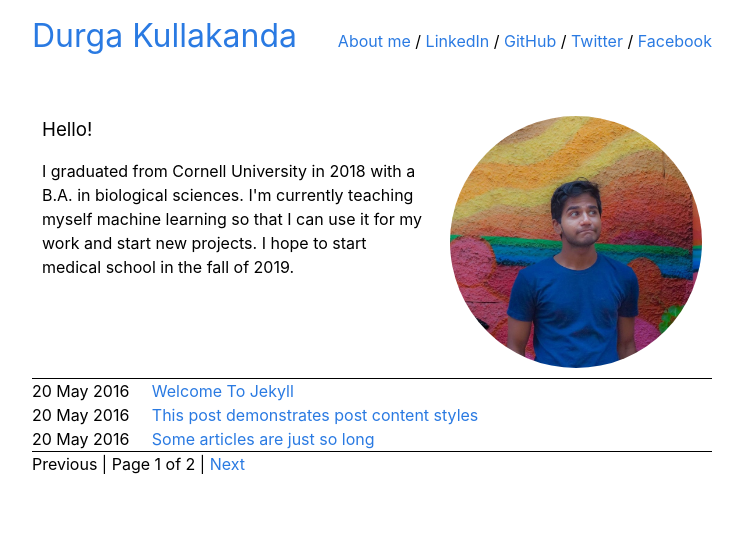
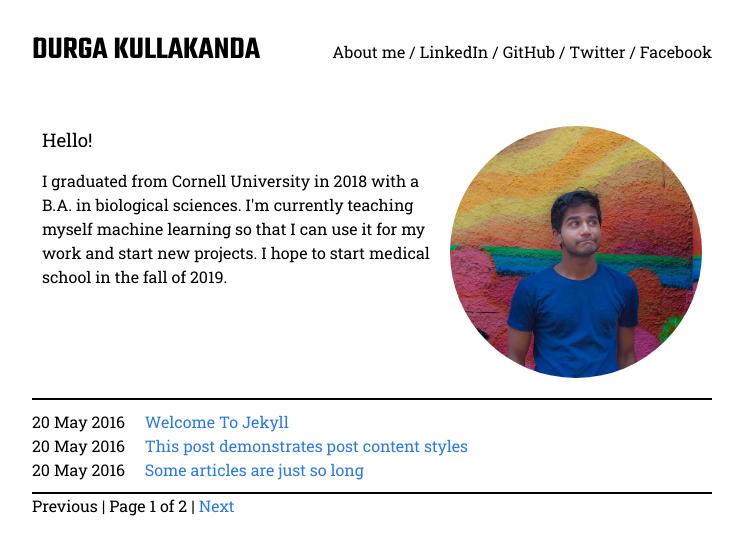
Before and after one commit to durgakulla/durgakulla.github.io, a Jekyll site: the page built from index.html, in a window 1280 px wide. Shown: the top 555 px of the page, without its empty margins (268-1011 px from the left). Built offline with Jekyll 4.4.1, drawn with Linux system fonts in a browser that asks for light colours; the list of posts is cut into pages by our own code.

Commit message:
Update fonts and style

```diff
--- a/_includes/head.html
+++ b/_includes/head.html
@@ -3,6 +3,7 @@
   <meta http-equiv="X-UA-Compatible" content="IE=edge">
   <meta name="viewport" content="width=device-width, initial-scale=1">
   {%- seo -%}
+  <link href="https://fonts.googleapis.com/css?family=Roboto+Slab|Teko:600" rel="stylesheet">
   <link rel="stylesheet" href="{{ "/assets/css/style.css" | relative_url }}">
   {%- feed_meta -%}
   {%- if jekyll.environment == 'production' and site.google_analytics -%}
--- a/_includes/header.html
+++ b/_includes/header.html
@@ -1,8 +1,8 @@
 <header class="site-header">
   <div class="wrapper">
     <div class="header">
-        <h1><a href="/">{{ site.title }}</a></h1>
-        <nav>
+        <h1 class="title-text"><a href="/">DURGA KULLAKANDA</a></h1>
+        <nav class="menu-items">
             {% for item in site.data.navigation %}
                 <a href="{{ item.url }}">{{ item.title }}</a>
                 {% unless forloop.last %}/{% endunless %}
--- a/_sass/minima/_layout.scss
+++ b/_sass/minima/_layout.scss
@@ -6,7 +6,7 @@
 }
 
 .site-header {
-  margin-top: 20px;
+  margin-top: 30px;
   min-height: $spacing-unit * 1.865;
   line-height: $base-line-height * $base-font-size * 2.25;
 
@@ -298,8 +298,11 @@
 }
 
 .post-list{
-  border-top: 1px solid;
-  border-bottom: 1px solid;
+  border-top: 2px solid;
+  border-bottom: 2px solid;
+  margin-top: 10px;
+  padding-top: 10px;
+  padding-bottom: 10px;
 }
 
 .display-img{
@@ -341,3 +344,20 @@
   align-items: baseline;
   line-height: 1;
 }
+
+/* DURGA KULLAKANDA */
+.title-text a{
+  color: black;
+  text-decoration: none;
+  font-family: 'Teko', sans-serif;
+}
+
+/* MENU ITEMS */
+.menu-items a{
+  color: black;
+  font-family: 'Roboto Slab', serif;
+}
+
+body{
+  font-family: 'Roboto Slab', serif;
+}
```
Also changed, not shown: 11 other files.
